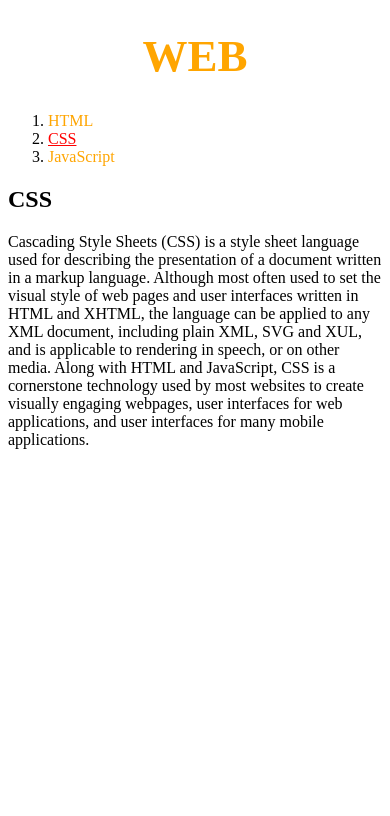
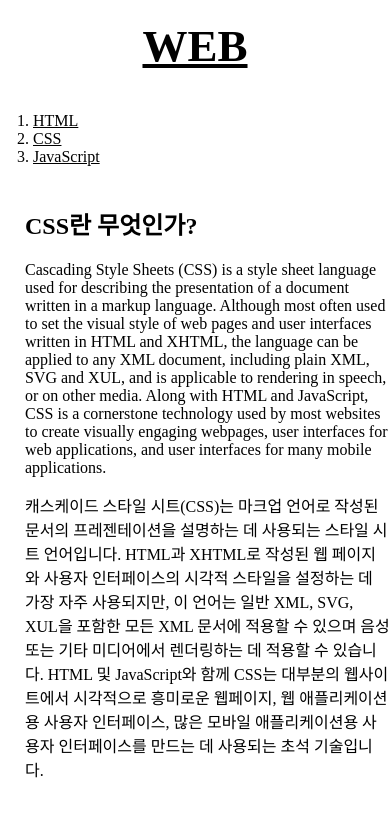
Before and after one commit to KIDOKY/my-first-web-site, a plain HTML site: page WEB1 - CSS.html in a window 390 px wide. Drawn offline with Linux system fonts and the light colour scheme.

Commit message:
Add files via upload

```diff
--- a/WEB1 - CSS.html
+++ b/WEB1 - CSS.html
@@ -4,23 +4,15 @@
 <head>
     <title>WEB1 - CSS</title>
     <meta charset="utf-8">
-    <style>
-        a {
-            color:orange;
-            text-decoration: none;
-        }
-        h1 {
-            font-size:45px;
-            text-align: center;
-        }
-    </style>
+    <link rel="stylesheet" href="style.css">
 </head>
 
 <body>
     <h1><a href="WEB1 - Welcome.html">WEB</a></h1>
+    <div id="grid">
     <ol>
         <li><a href="WEB1 - html.html">HTML</a></li>
-        <li><a href="WEB1 - CSS.html" style="color:red;text-decoration:underline">CSS</a></li>
+        <li><a href="WEB1 - CSS.html">CSS</a></li>
         <li><a href="WEB1 - JavaScript.html">JavaScript</a></li>
     </ol>
     <!--
@@ -31,7 +23,8 @@
         <li><a href="WEB1 - JavaScript.html"><font color="red">JavaScript</font></a></li>
     </ol>
     -->
-    <h2>CSS</h2>
+    <div id="article">
+    <h2>CSS란 무엇인가?</h2>
     <p>
         Cascading Style Sheets (CSS) is a style sheet language used for describing the presentation of a document
         written in a markup language. Although most often used to set the visual style of web pages and user interfaces
@@ -40,6 +33,13 @@
         cornerstone technology used by most websites to create visually engaging webpages, user interfaces for web
         applications, and user interfaces for many mobile applications.
     </p>
+    <p>
+        캐스케이드 스타일 시트(CSS)는 마크업 언어로 작성된 문서의 프레젠테이션을 설명하는 데 사용되는 스타일 시트 언어입니다. HTML과 XHTML로 작성된 웹 페이지와 사용자 인터페이스의 시각적 스타일을 설정하는 데
+        가장 자주 사용되지만, 이 언어는 일반 XML, SVG, XUL을 포함한 모든 XML 문서에 적용할 수 있으며 음성 또는 기타 미디어에서 렌더링하는 데 적용할 수 있습니다. HTML 및 JavaScript와 함께
+        CSS는 대부분의 웹사이트에서 시각적으로 흥미로운 웹페이지, 웹 애플리케이션용 사용자 인터페이스, 많은 모바일 애플리케이션용 사용자 인터페이스를 만드는 데 사용되는 초석 기술입니다.
+    </p>
+    </div>
+    </div>
 </body>
 
 </html>
--- /dev/null
+++ b/style.css
@@ -0,0 +1,49 @@
+body {
+    margin: 0;
+}
+
+a {
+    color: black;
+}
+
+h1 {
+    font-size: 45px;
+    text-align: center;
+    border-bottom: 1px solid gray;
+    margin: 0;
+    padding: 20px;
+}
+
+ol {
+    border-right: 1px solid gray;
+    width: 100px;
+    margin: 0;
+    padding: 20px;
+}
+
+#grid {
+    display: grid;
+    grid-template-columns: 150px 1fr;
+}
+
+#grid ol {
+    padding-left: 33px;
+}
+
+#grid #article {
+    padding-left: 25px;
+}
+
+@media(max-width:800px) {
+    #grid {
+        display: block;
+    }
+
+    ol {
+        border-right: none;
+    }
+
+    h1 {
+        border-bottom: none;
+    }
+}
```
Also changed, not shown: WEB1 - JavaScript.html (+14 -1 lines), WEB1 - Welcome.html (+6 -1 lines), WEB1 - html.html (+6 -1 lines), box.html (added, +21 -0 lines), ex1.html (added, +15 -0 lines), ex3.html (added, +32 -0 lines), grid.html (added, +31 -0 lines), mediaquery.html (added, +27 -0 lines).
